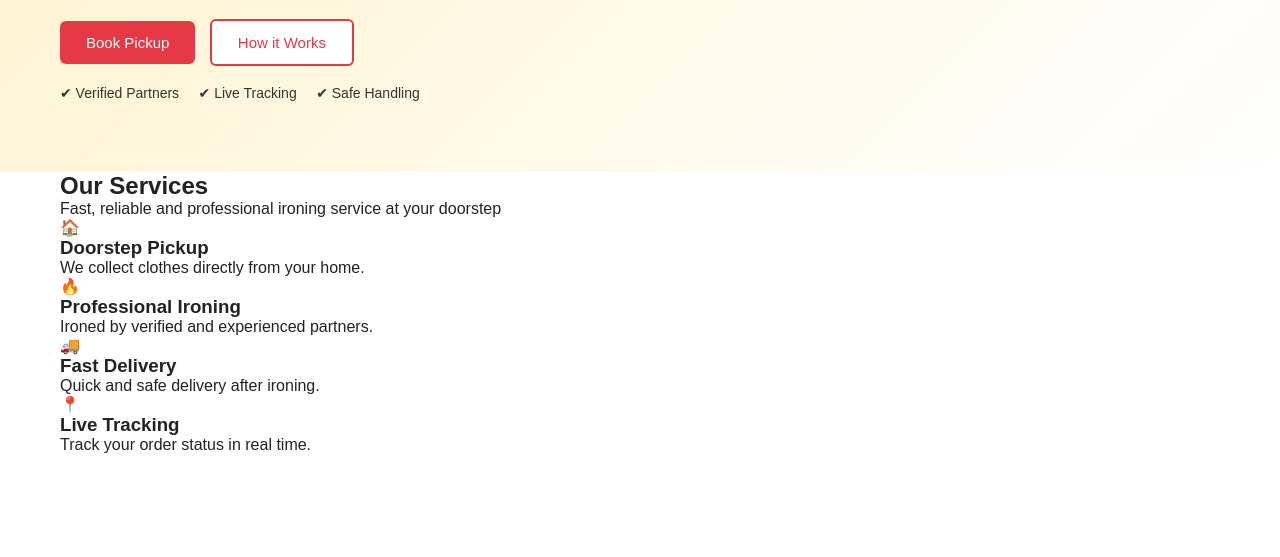
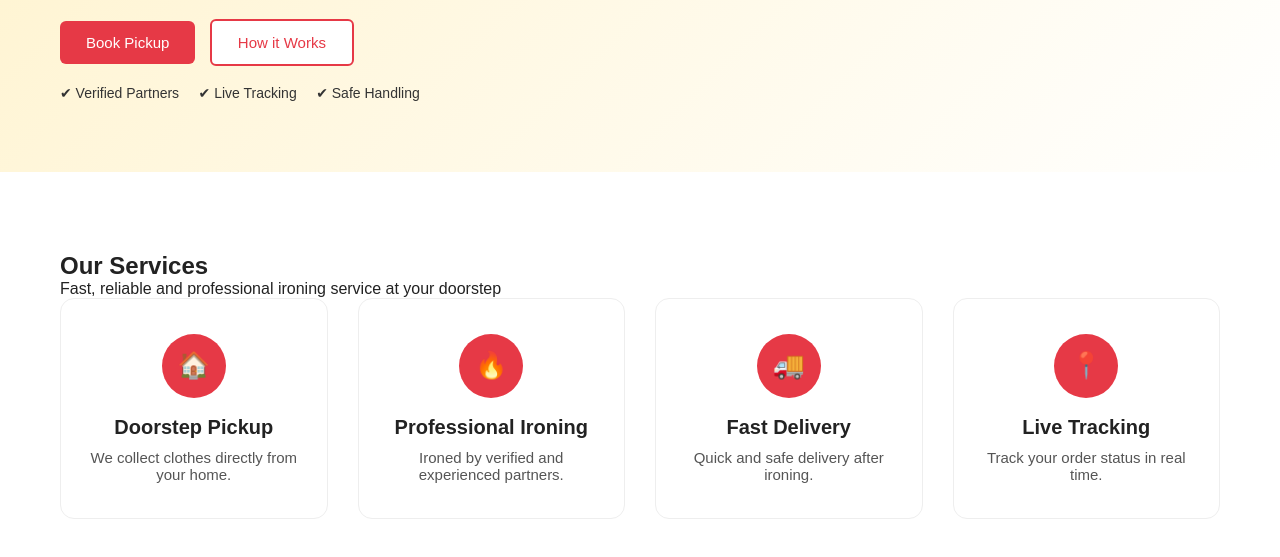
Before and after one commit to himanshupalsingh6-dev/Quick-press, a plain HTML site: page index.html in a window 1280 px wide. Shown: the part 289-846 px from the top of the page. Before the commit the page ends 800 px from the top, so only its background shows below. Drawn offline with Linux system fonts and the light colour scheme.

Commit message:
Update style.css

```diff
--- a/style.css
+++ b/style.css
@@ -277,3 +277,67 @@ body {
     font-size: 28px;
   }
 }
+/* ===== FORCE SERVICES GRID FIX ===== */
+
+.services {
+  padding: 80px 0;
+}
+
+.services-grid {
+  display: grid !important;
+  grid-template-columns: repeat(4, 1fr) !important;
+  gap: 30px !important;
+}
+
+.service-card {
+  background: #fff;
+  border: 1px solid #eee;
+  border-radius: 14px;
+  padding: 35px 25px;
+  text-align: center;
+}
+
+/* ICON CIRCLE (NO EMOJI ISSUE) */
+.service-icon {
+  width: 64px;
+  height: 64px;
+  margin: 0 auto 18px;
+  background: #e63946;
+  color: #fff;
+  font-size: 26px;
+  font-weight: bold;
+  border-radius: 50%;
+  display: flex;
+  align-items: center;
+  justify-content: center;
+}
+
+/* TEXT */
+.service-card h3 {
+  font-size: 20px;
+  margin-bottom: 10px;
+}
+
+.service-card p {
+  font-size: 15px;
+  color: #555;
+}
+
+/* RESPONSIVE */
+@media (max-width: 1024px) {
+  .services-grid {
+    grid-template-columns: repeat(2, 1fr) !important;
+  }
+}
+
+@media (max-width: 768px) {
+  .services-grid {
+    grid-template-columns: 1fr !important;
+  }
+
+  .service-icon {
+    width: 52px;
+    height: 52px;
+    font-size: 22px;
+  }
+}
```
